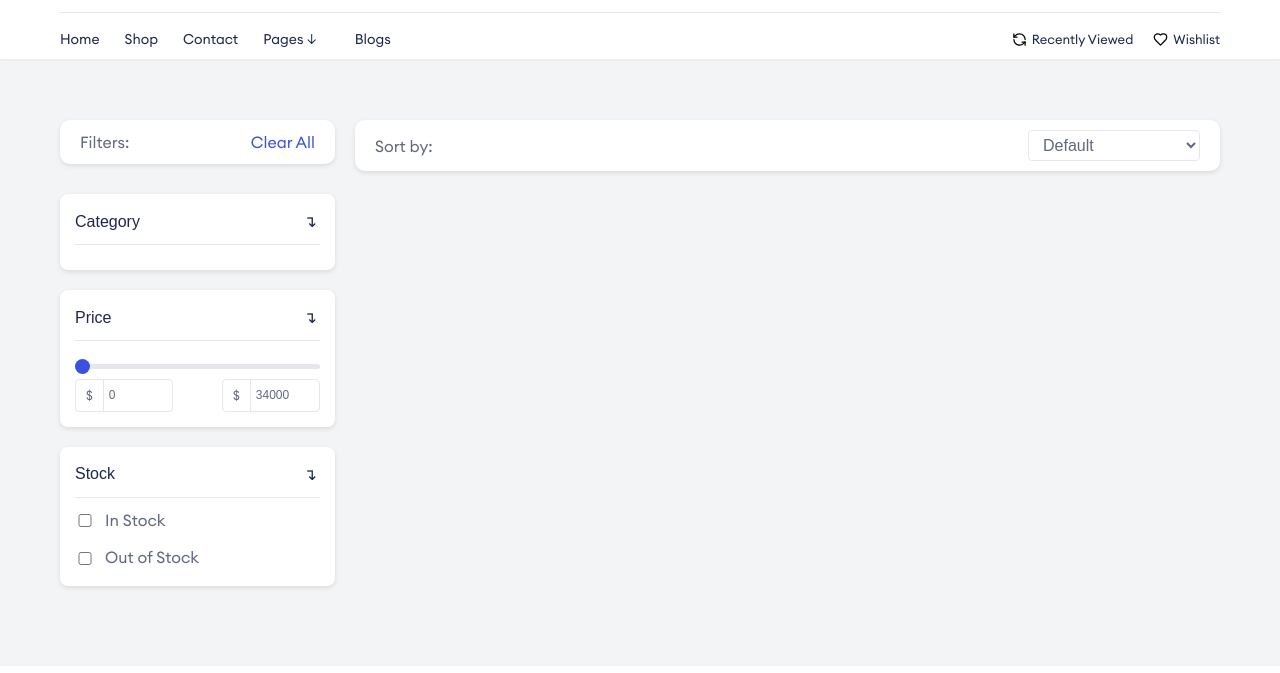
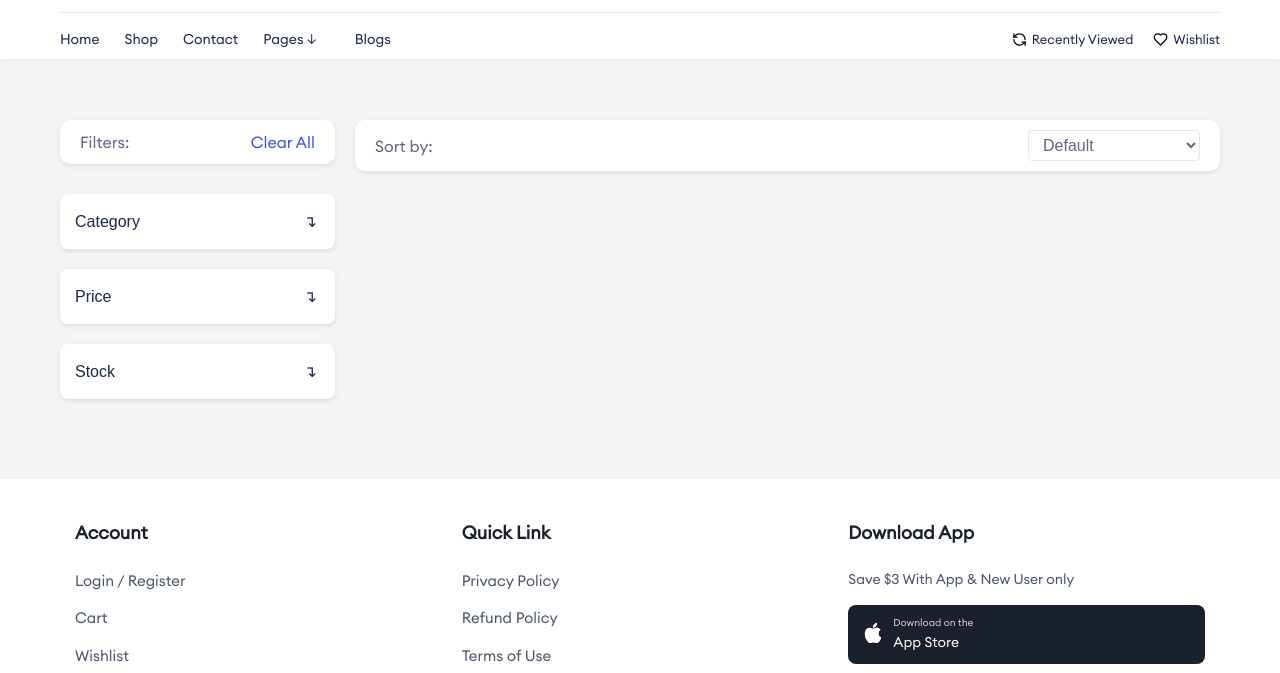
Before and after one commit to AliMohaamed/JS-Shipping, a plain HTML site: page pages/shop.html in a window 1280 px wide. Shown: the part 93-766 px from the top of the page. Drawn offline with Linux system fonts and the light colour scheme; no server answers.

Commit message:
readme file and ui

```diff
--- a/js/shop.js
+++ b/js/shop.js
@@ -58,7 +58,6 @@ function sortProducts() {
       await displayProductsSorted(productsGrid, "rating", "desc");
       products = getProductsSorted();
     }
-
 
     addToCart(products, productsGrid);
     sortDependStocks(products, productsGrid);
@@ -123,7 +122,7 @@ async function filterProductsByCategory() {
     checkbox.addEventListener("change", async function (e) {
       const categorySlug = e.target.parentElement.dataset.categorySlug;
       const isChecked = e.target.checked;
-      if(!isChecked) return;
+      if (!isChecked) return;
       await loadProductsByCategoryName(categorySlug);
       const filteredProducts = getProductsByCategoryName();
       productsGridElement.innerHTML = "";
@@ -134,9 +133,8 @@ async function filterProductsByCategory() {
           check.checked = false;
         }
       });
-
     });
-})
+  });
 }
 
 // ============ DISPLAY CATEGORIES ============ //
--- a/js/validation.js
+++ b/js/validation.js
@@ -60,8 +60,7 @@ export function validatePassword(pass) {
   if (pass.length === 0) return "Password is required";
   else if (pass.length < 8) return "Password must be 8 chars at least";
   else if (!regExp.test(pass))
-    return `Password must contain at least one lowercase letter [a-z], one uppercase letter [A-Z], one number [0-9], and one special character (e.g., !@#$%^&*).
-`;
+    return "Password must including uppercase, lowercase, numbers, and special characters ";
 }
 
 export function validateConfirmPassword(confirmPassword, originalPassword) {
--- a/pages/shop.html
+++ b/pages/shop.html
@@ -33,7 +33,7 @@
                   <span class="filter-title">Category</span>
                   <span class="filter-arrow">↴</span>
                 </button>
-                <div class="filter-bottom active">
+                <div class="filter-bottom ">
                   <div class="filter-options"></div>
                 </div>
               </div>
@@ -43,7 +43,7 @@
                   <span class="filter-title">Price</span>
                   <span class="filter-arrow">↴</span>
                 </button>
-                <div class="filter-bottom active">
+                <div class="filter-bottom ">
                   <div class="price-range">
                     <input
                       type="range"
@@ -81,7 +81,7 @@
                   <span class="filter-title">Stock</span>
                   <span class="filter-arrow">↴</span>
                 </button>
-                <div class="filter-bottom active">
+                <div class="filter-bottom">
                   <div class="filter-options">
                     <label class="filter-checkbox">
                       <input type="checkbox" value="in" id="inStock"/>
```
Also changed, not shown: readme.md.
